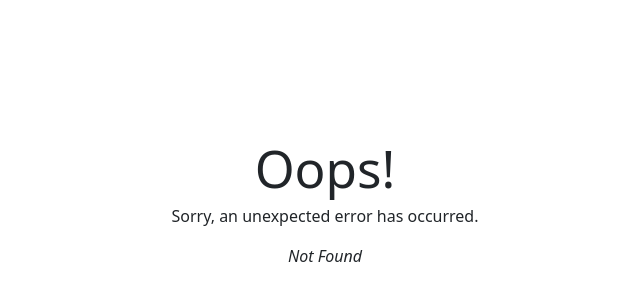
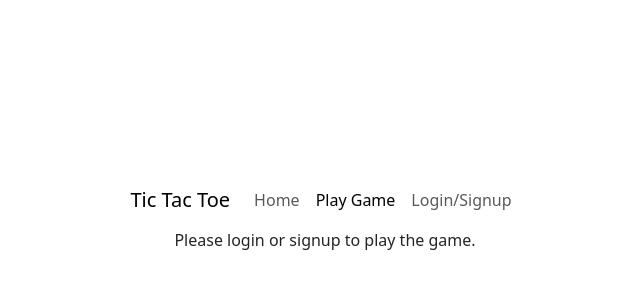
Before and after one commit to elvislau74/tic-tac-toe, a React (Vite) app in the folder client/: page /play-game in a window 1280 px wide. Before the commit this address had no page. Shown: the part 188-488 px from the top of the page, without its empty margins (315-955 px from the left). Built offline with nearby package versions, Linux system fonts and the light colour scheme; no server answers.

Commit message:
add a game page and a gameboard component (still a work in progress)

```diff
--- /dev/null
+++ b/client/src/components/GameBoard.jsx
@@ -0,0 +1,11 @@
+import { useState, useEffect } from 'react';
+import { useMutation } from '@apollo/client';
+
+export default function GameBoard (props) {
+
+    return (
+        <>
+            <h1> Game </h1>
+        </>
+    )
+}
--- a/client/src/components/Nav.jsx
+++ b/client/src/components/Nav.jsx
@@ -25,10 +25,10 @@ export default function NavTabs() {
                                 Home
                             </Link>
                             <Link
-                                to="/play"
-                                className={currentPage === "/play" ? "nav-link active": "nav-link"}
+                                to="/play-game"
+                                className={currentPage === "/play-game" ? "nav-link active": "nav-link"}
                             >
-                                Play
+                                Play Game
                             </Link>
                             {state.loggedIn ? (
                                 <Link
--- /dev/null
+++ b/client/src/pages/Game.jsx
@@ -0,0 +1,25 @@
+import Nav from '../components/Nav.jsx';
+import LoginCheck from '../components/LoginCheck.jsx';
+import { useLogin } from '../utils/LoginContext';
+import GameBoard from '../components/GameBoard.jsx';
+
+export default function Game(props) {
+    const [ state, dispatch ] = useLogin();
+
+    return (
+        <>
+            <LoginCheck />
+            <Nav />
+            {state.loggedIn ? (
+                <>
+                <h1>Tic Tac Toe</h1>
+                <GameBoard />
+                </>
+            ) : (
+                <>
+                    Please login or signup to play the game.
+                </>
+            )}
+        </>
+    )
+}
```
Also changed, not shown: client/src/main.jsx (+5 -4 lines).
